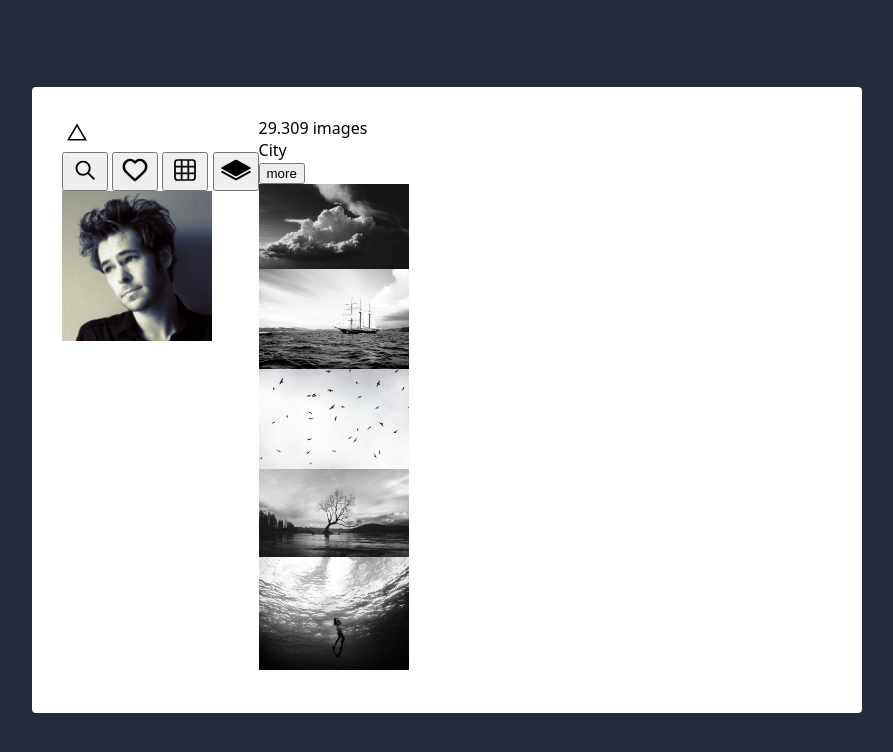
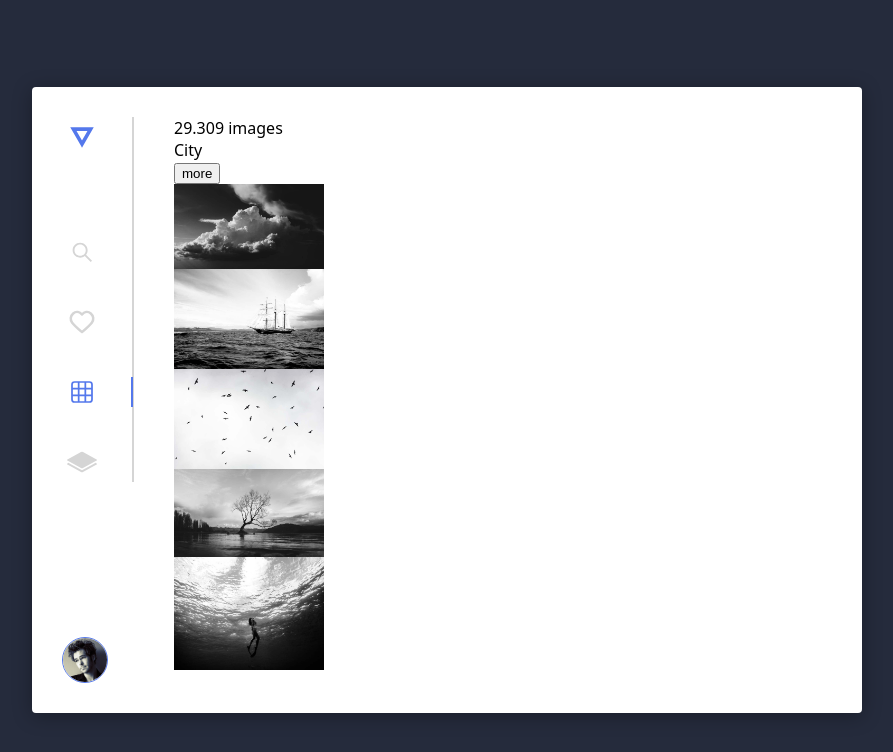
Before and after one commit to vdmkhrp-frontloops-markup/task-22, a website built with Vite: page index.html in a window 1280 px wide. Shown: the whole page, without its empty margins (193-1086 px from the left). Built offline with nearby package versions, Linux system fonts and the light colour scheme.

Commit message:
styled sidebar

```diff
--- a/index.html
+++ b/index.html
@@ -95,6 +95,8 @@
             clip-rule="evenodd"
             d="M12.0001 3.75317L21.5509 20.2501H2.44922L12.0001 3.75317ZM5.05089 18.7501H18.9492L12.0001 6.74697L5.05089 18.7501Z"
             fill="currentColor"
+            stroke="currentColor"
+            stroke-width="2"
           ></path>
         </g>
       </symbol>
@@ -102,7 +104,7 @@
     <div class="gallery">
       <aside class="sidebar">
         <div class="sidebar__menu">
-          <div class="logo">
+          <div class="sidebar__logo">
             <svg class="icon icon--30">
               <use xlink:href="#triangle"></use>
             </svg>
@@ -118,7 +120,7 @@
                 <use xlink:href="#heart"></use>
               </svg>
             </button>
-            <button class="sidebar__btn" type="button">
+            <button class="sidebar__btn sidebar__btn--active" type="button">
               <svg class="icon icon--30">
                 <use xlink:href="#grid"></use>
               </svg>
@@ -130,9 +132,9 @@
             </button>
           </div>
         </div>
-        <div class="sidebar__avatar">
-          <img src="./src/img/avatar.jpg" alt="avatar" />
-        </div>
+        <a href="#!" class="sidebar__link">
+          <img class="sidebar__img" src="./src/img/avatar.jpg" alt="avatar" />
+        </a>
       </aside>
       <div class="gallery__content">
         <h2 class="gallery__total">29.309 images</h2>
@@ -159,5 +161,6 @@
         </div>
       </div>
     </div>
+    <script src="./src/script.js" type="module"></script>
   </body>
 </html>
--- a/src/style.scss
+++ b/src/style.scss
@@ -30,7 +30,7 @@ body {
 
 img {
   display: block;
-  width: 150px;
+  max-width: 150px;
 }
 
 .visually-hidden {
@@ -67,4 +67,95 @@ $icon-sizes: 30;
   border-radius: 4px;
   padding: 30px;
   display: flex;
+  column-gap: 40px;
+  box-shadow: 0 3px 20px 0 rgba(#000, 0.3);
 }
+
+.sidebar {
+  display: flex;
+  flex-direction: column;
+  justify-content: space-between;
+  align-items: flex-center;
+  flex-shrink: 0;
+
+
+  &__menu {
+    display: flex;
+    flex-direction: column;
+    align-items: center;
+    row-gap: 80px;
+    border-right: 2px solid #d5d5d5;
+    padding-right: 30px;
+  }
+
+  &__logo {
+    color: #5478ec;
+    rotate: 180deg;
+  }
+
+  &__group {
+    display: flex;
+    flex-direction: column;
+    align-items: center;
+    row-gap: 30px;
+  }
+
+  &__btn {
+    position: relative;
+    display: flex;
+    align-items: center;
+    justify-content: center;
+    border: none;
+    background-color: transparent;
+    color: #d5d5d5;
+    padding: 5px;
+    transition: color 300ms ease;
+
+    &::before {
+      content: '';
+      position: absolute;
+      left: calc(100% + 29px);
+      height: calc(100% - 10px);
+      width: 2px;
+      background-color: transparent;
+      transition: background-color 300ms ease;
+    }
+
+    @media (hover: hover) {
+      cursor: pointer;
+
+      &:hover {
+        color: #5478ec;
+
+        &::before {
+          background-color: #5478ec;
+        }
+      }
+    }
+
+    &--active {
+      color: #5478ec;
+      pointer-events: none;
+
+      &::before {
+        background-color: #5478ec;
+      }
+    }
+  }
+
+  &__link {
+    display: flex;
+    align-items: center;
+    justify-content: center;
+    border-radius: 50%;
+    width: 46px;
+    aspect-ratio: 1;
+    border: 1px solid #5478ec;
+  }
+
+  &__img {
+    width: 100%;
+    height: 100%;
+    border-radius: inherit;
+  }
+}
```
Also changed, not shown: src/script.js (added).
